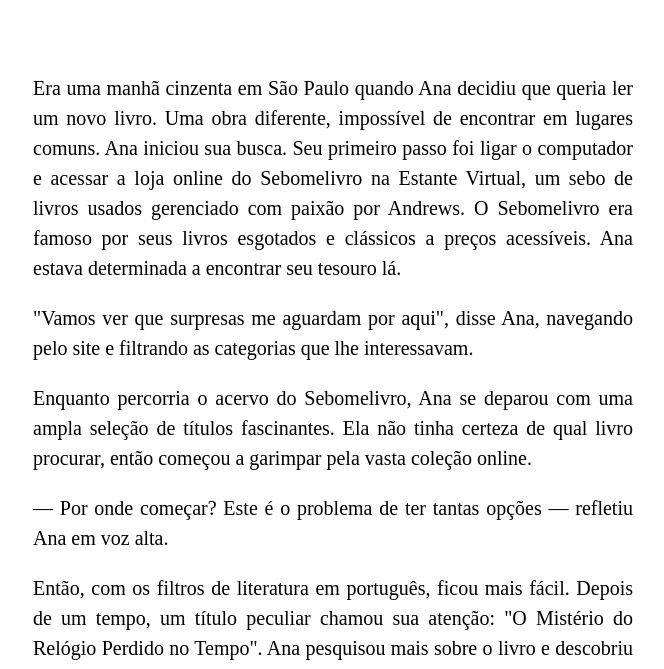
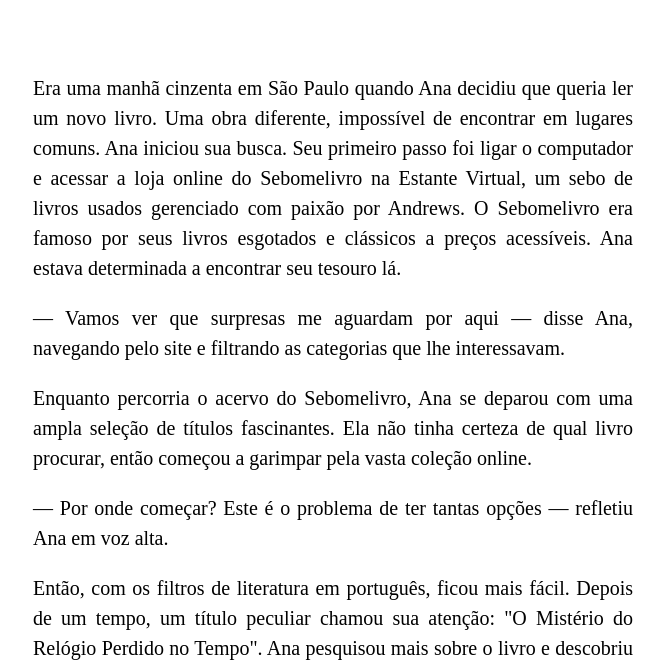
Before and after one commit to sebomelivro/sebomelivro.github.io, a plain HTML site: page index.html in a window 1280 px wide. Shown: the part 131-800 px from the top of the page, without its empty margins (307-971 px from the left). Drawn offline with Linux system fonts and the light colour scheme.

Commit message:
Update index.html

```diff
--- a/index.html
+++ b/index.html
@@ -28,7 +28,7 @@
     <h2>Por Andrews Guerreiro</h2>
     <br><br>
         <p>Era uma manhã cinzenta em São Paulo quando Ana decidiu que queria ler um novo livro. Uma obra diferente, impossível de encontrar em lugares comuns. Ana iniciou sua busca. Seu primeiro passo foi ligar o computador e acessar a loja online do Sebomelivro na Estante Virtual, um sebo de livros usados gerenciado com paixão por Andrews. O Sebomelivro era famoso por seus livros esgotados e clássicos a preços acessíveis. Ana estava determinada a encontrar seu tesouro lá.</p>
-        <p>"Vamos ver que surpresas me aguardam por aqui", disse Ana, navegando pelo site e filtrando as categorias que lhe interessavam.</p>
+        <p>— Vamos ver que surpresas me aguardam por aqui —  disse Ana, navegando pelo site e filtrando as categorias que lhe interessavam.</p>
         <p>Enquanto percorria o acervo do Sebomelivro, Ana se deparou com uma ampla seleção de títulos fascinantes. Ela não tinha certeza de qual livro procurar, então começou a garimpar pela vasta coleção online.</p>
         <p>— Por onde começar? Este é o problema de ter tantas opções — refletiu Ana em voz alta.</p>
         <p>Então, com os filtros de literatura em português, ficou mais fácil. Depois de um tempo, um título peculiar chamou sua atenção: "O Mistério do Relógio Perdido no Tempo". Ana pesquisou mais sobre o livro e descobriu que ele contava uma história envolvente de viagens no tempo e aventuras. Outros leitores haviam escrito boas avaliações sobre esse livro. Era diferente de tudo o que Ana havia lido antes.</p>
```
